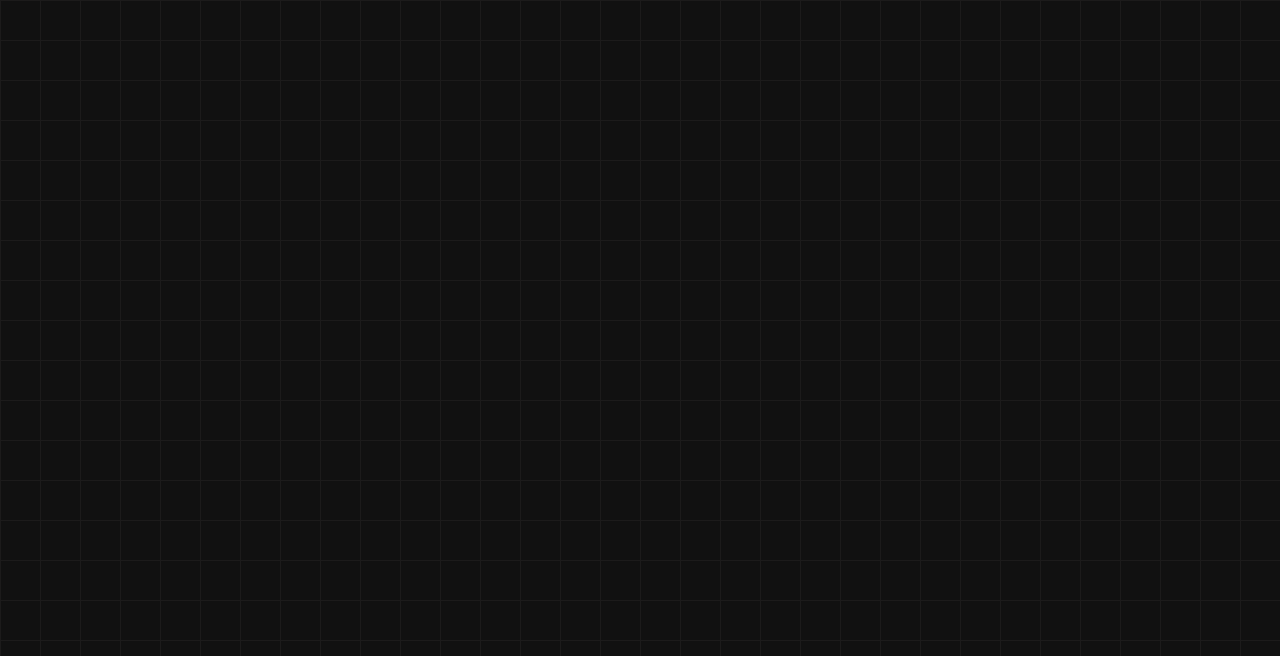
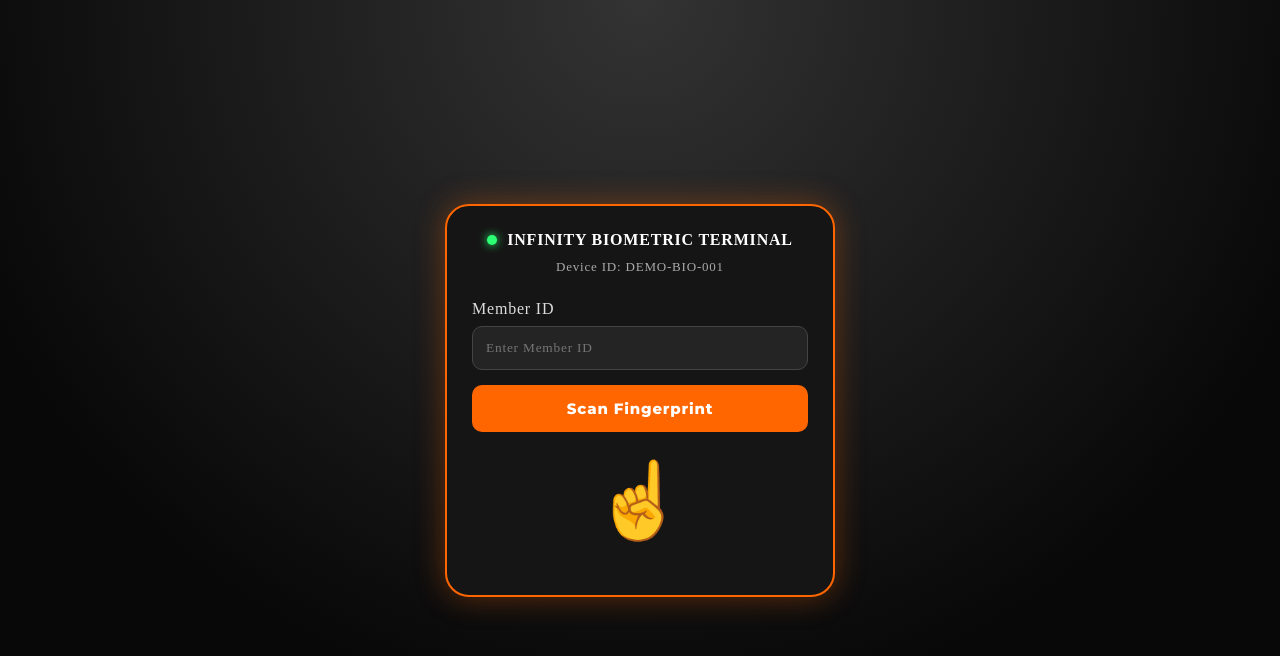
Before and after one commit to Jasim-hub/Gym_App, a React (Vite) app: page /bio in a window 1280 px wide. Before the commit this address had no page. Shown: the top 656 px of the page. Built offline with nearby package versions, Linux system fonts and the light colour scheme.

Commit message:
Demo Biometric

```diff
--- a/src/App.jsx
+++ b/src/App.jsx
@@ -10,6 +10,7 @@ import FeeSummary from './components/feessummary';
 import Activity from './components/Activity';
 import MembershipProtected from './components/membershipProtected';
 import TrainerDashboard from './components/trainer_dhashbord';
+import BiometricSimulator from './components/demobio';
 
 
 
@@ -27,6 +28,7 @@ function App() {
         <Route path="/activity" element={<Activity />}/>
         <Route path="/feessummary" element={<FeeSummary />}/>
         <Route path="/trainer" element={<TrainerDashboard />}/>
+        <Route path="/bio" element={<BiometricSimulator />}/>
 
 
 
--- /dev/null
+++ b/src/components/bio.css
@@ -0,0 +1,132 @@
+.biometric-page {
+  min-height: 100vh;
+  background:
+    radial-gradient(circle at top, #333, #080808 70%);
+  display: flex;
+  justify-content: center;
+  align-items: center;
+  padding: 20px;
+  font-family: Arial, sans-serif;
+}
+
+.biometric-terminal {
+  width: 390px;
+  background: #151515;
+  color: white;
+  border: 2px solid #ff6600;
+  border-radius: 24px;
+  padding: 25px;
+  box-shadow:
+    0 0 30px rgba(255, 102, 0, 0.35);
+}
+
+.terminal-header {
+  display: flex;
+  align-items: center;
+  justify-content: center;
+  gap: 10px;
+  font-weight: 800;
+  letter-spacing: 1px;
+  margin-bottom: 10px;
+}
+
+.online-dot {
+  width: 10px;
+  height: 10px;
+  background: #2cff73;
+  border-radius: 50%;
+  box-shadow: 0 0 10px #2cff73;
+}
+
+.device-info {
+  text-align: center;
+  color: #aaa;
+  font-size: 13px;
+  margin-bottom: 25px;
+}
+
+.biometric-terminal label {
+  display: block;
+  margin-bottom: 8px;
+  color: #ddd;
+}
+
+.biometric-terminal input {
+  width: 100%;
+  box-sizing: border-box;
+  background: #242424;
+  border: 1px solid #444;
+  color: white;
+  border-radius: 10px;
+  padding: 13px;
+  margin-bottom: 15px;
+  outline: none;
+}
+
+.biometric-terminal input:focus {
+  border-color: #ff6600;
+}
+
+.biometric-terminal button {
+  width: 100%;
+  border: none;
+  border-radius: 10px;
+  padding: 14px;
+  background: #ff6600;
+  color: white;
+  font-size: 15px;
+  font-weight: 800;
+  cursor: pointer;
+}
+
+.biometric-terminal button:disabled {
+  opacity: 0.6;
+  cursor: not-allowed;
+}
+
+.fingerprint {
+  text-align: center;
+  font-size: 75px;
+  margin: 25px 0;
+}
+
+.fingerprint.scanning {
+  animation: fingerprintPulse 0.8s infinite;
+}
+
+@keyframes fingerprintPulse {
+  0% {
+    transform: scale(1);
+    filter: drop-shadow(0 0 0 #ff6600);
+  }
+
+  50% {
+    transform: scale(1.12);
+    filter: drop-shadow(0 0 18px #ff6600);
+  }
+
+  100% {
+    transform: scale(1);
+    filter: drop-shadow(0 0 0 #ff6600);
+  }
+}
+
+.result {
+  border-radius: 12px;
+  padding: 15px;
+  margin-top: 15px;
+}
+
+.result.success {
+  background: rgba(38, 198, 90, 0.12);
+  border: 1px solid #26c65a;
+}
+
+.result.error {
+  background: rgba(255, 68, 68, 0.12);
+  border: 1px solid #ff4444;
+}
+
+.result h3 {
+  margin-top: 0;
+}
--- /dev/null
+++ b/src/components/demobio.jsx
@@ -0,0 +1,152 @@
+import { useState } from "react";
+
+import API from "./api";
+import "./bio.css"
+function BiometricSimulator() {
+  const [employeeId, setEmployeeId] = useState("");
+  const [isScanning, setIsScanning] = useState(false);
+  const [result, setResult] = useState(null);
+
+  const handleFingerprintScan = async () => {
+  if (!employeeId.trim()) {
+    alert("Please enter Member ID");
+    return;
+  }
+
+  setIsScanning(true);
+  setResult(null);
+
+  setTimeout(async () => {
+    try {
+      const response = await API.post(
+        "/attendance/biometric-scan/",
+        {
+          device_id: "DEMO-BIO-001",
+          employee_id: employeeId.trim(),
+          verification_type: "Fingerprint",
+          scan_time: new Date().toISOString(),
+          status: "verified",
+        }
+      );
+
+      console.log("Biometric response:", response.data);
+
+      setResult({
+        success: true,
+        ...response.data,
+      });
+    } catch (error) {
+      console.log("Status:", error.response?.status);
+      console.log("Response:", error.response?.data);
+      console.log("Requested URL:", error.config?.baseURL);
+      console.log("Endpoint:", error.config?.url);
+      console.log("Method:", error.config?.method);
+
+      setResult({
+        success: false,
+        message:
+          error.response?.data?.detail ||
+          error.response?.data?.message ||
+          error.message ||
+          "Unable to connect to biometric server.",
+      });
+    } finally {
+      setIsScanning(false);
+    }
+  }, 2000);
+};
+
+  return (
+    <div className="biometric-page">
+      <div className="biometric-terminal">
+        <div className="terminal-header">
+          <span className="online-dot"></span>
+          <span>INFINITY BIOMETRIC TERMINAL</span>
+        </div>
+
+        <div className="device-info">
+          Device ID: DEMO-BIO-001
+        </div>
+
+        <label>Member ID</label>
+
+        <input
+          type="text"
+          value={employeeId}
+          placeholder="Enter Member ID"
+          onChange={(event) =>
+            setEmployeeId(event.target.value)
+          }
+        />
+
+        <button
+          onClick={handleFingerprintScan}
+          disabled={isScanning}
+        >
+          {isScanning
+            ? "Scanning Fingerprint..."
+            : "Scan Fingerprint"}
+        </button>
+
+        <div
+          className={`fingerprint ${
+            isScanning ? "scanning" : ""
+          }`}
+        >
+          ☝️
+        </div>
+
+        {result && (
+          <div
+            className={
+              result.success
+                ? "result success"
+                : "result error"
+            }
+          >
+            <h3>
+              {result.success
+                ? "Fingerprint Verified"
+                : "Verification Failed"}
+            </h3>
+
+            <p>{result.message}</p>
+
+            {result.success && (
+              <>
+                <p>
+                  <strong>Member:</strong>{" "}
+                  {result.member.name}
+                </p>
+
+                <p>
+                  <strong>Member ID:</strong>{" "}
+                  {result.member.user_id}
+                </p>
+
+                <p>
+                  <strong>Action:</strong>{" "}
+                  {result.action === "check_in"
+                    ? "Check In"
+                    : "Check Out"}
+                </p>
+
+                <p>
+                  <strong>Check In:</strong>{" "}
+                  {result.attendance.check_in || "-"}
+                </p>
+
+                <p>
+                  <strong>Check Out:</strong>{" "}
+                  {result.attendance.check_out || "-"}
+                </p>
+              </>
+            )}
+          </div>
+        )}
+      </div>
+    </div>
+  );
+}
+
+export default BiometricSimulator;
```
